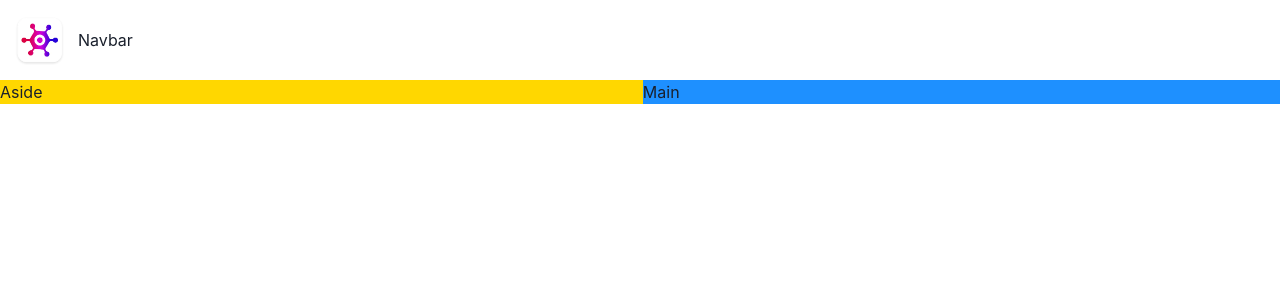
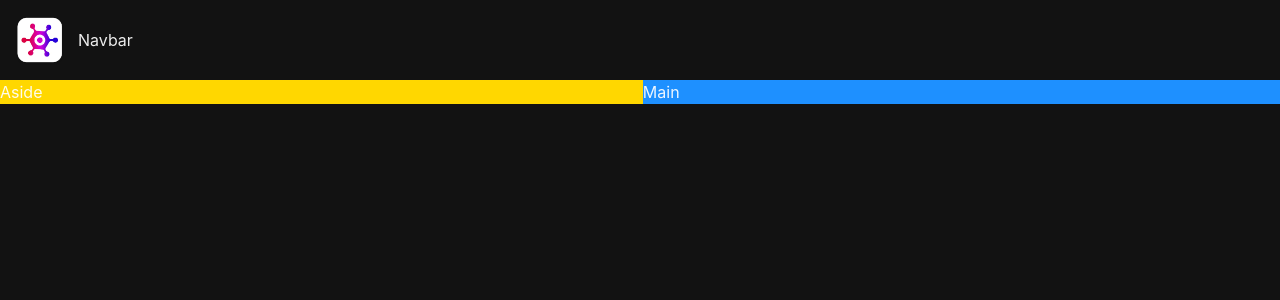
Before and after one commit to YiLu8666/GameHub, a React (Vite) app: page / in a window 1280 px wide. Shown: the top 300 px of the page. Built offline with nearby package versions, Linux system fonts and the light colour scheme.

Commit message:
Implement dark mode

```diff
--- a/src/main.tsx
+++ b/src/main.tsx
@@ -1,12 +1,14 @@
 import React from "react";
 import ReactDOM from "react-dom/client";
-import { ChakraProvider } from "@chakra-ui/react";
+import { ChakraProvider, ColorModeScript } from "@chakra-ui/react";
 import App from "./App";
-import { Provider } from "@/components/ui/provider"
+import { Provider } from "@/components/ui/provider";
+import theme from "./theme";
 
 ReactDOM.createRoot(document.getElementById("root") as HTMLElement).render(
   <React.StrictMode>
-    <ChakraProvider>
+    <ChakraProvider theme={theme}>
+      <ColorModeScript initialColorMode={theme.config.initialColorMode} />
       <App />
     </ChakraProvider>
   </React.StrictMode>
--- /dev/null
+++ b/src/theme.ts
@@ -0,0 +1,25 @@
+import { extendTheme, ThemeConfig } from "@chakra-ui/react";
+
+const config: ThemeConfig = {
+  initialColorMode: 'dark'
+};
+
+const theme = extendTheme({
+  config,
+  colors: {
+    gray: {
+      50: '#f9f9f9',
+      100: '#ededed',
+      200: '#d3d3d3',
+      300: '#b3b3b3',
+      400: '#a0a0a0',
+      500: '#898989',
+      600: '#6c6c6c',
+      700: '#202020',
+      800: '#121212',
+      900: '#111'
+    }
+  }
+ });
+
+export default theme;
```
